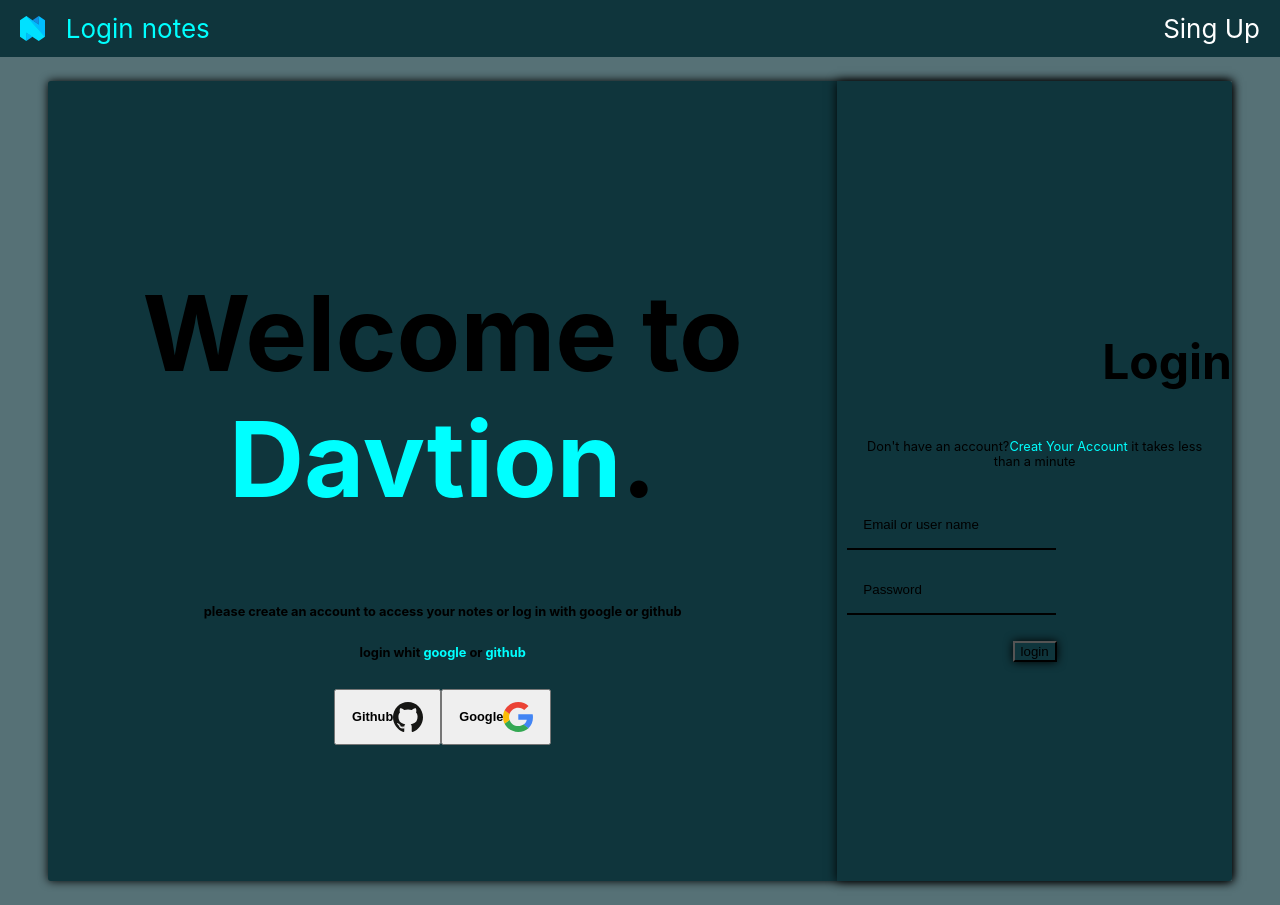
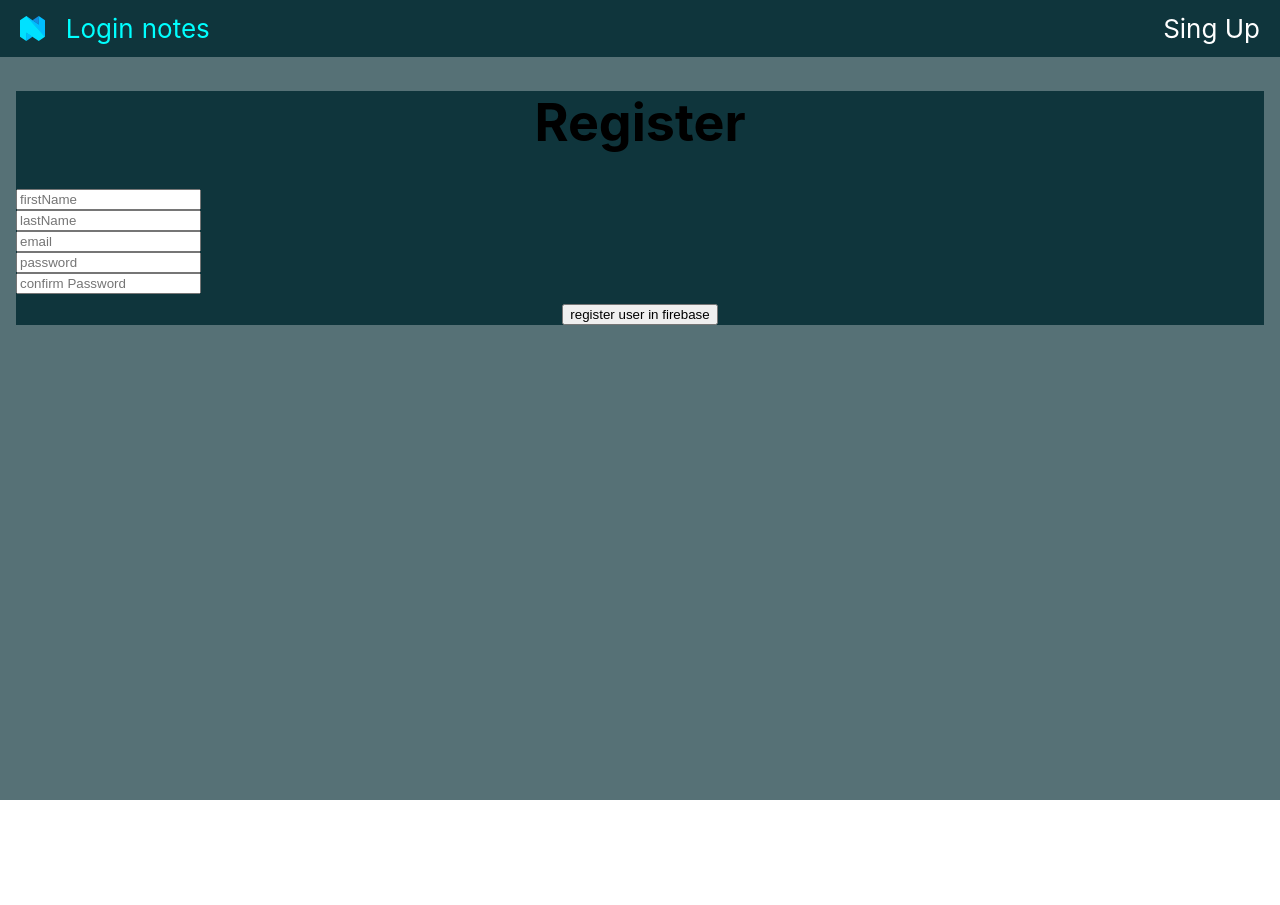
Before and after one commit to IamDavidev/davtioon-firebase, a React (Vite) app: page /register in a window 1280 px wide. Before the commit this address led to /login. After the commit the page ends 800 px from the top, so only its background shows below. Built offline with nearby package versions, Linux system fonts and the light colour scheme.

Commit message:
register user and firebase confgi

```diff
--- a/src/Firebase/config.js
+++ b/src/Firebase/config.js
@@ -16,9 +16,9 @@ const firebaseConfig = {
 
 // Initialize Firebase
 const app = initializeApp(firebaseConfig);
-const db = getFirestore(app);
+// const db = getFirestore(app);
 
-
+export const auth = getAuth(app);
 
 // Get a list of cities from your database
 
--- a/src/Pages/Login/Login.jsx
+++ b/src/Pages/Login/Login.jsx
@@ -3,7 +3,11 @@ import github from '../../Assets/github.svg';
 import google from '../../Assets/google.svg';
 import { useNavigate } from 'react-router';
 import { useDispatch } from 'react-redux';
-import { HandleLogin } from '../../helpers/functionHandles';
+import {
+  HandleLogin,
+  HandleLoginWithGoogle,
+} from '../../helpers/functionHandles';
+import {Link} from 'react-router-dom'
 const Login = () => {
   const dispatch = useDispatch();
   const Navigate = useNavigate();
@@ -12,8 +16,11 @@ const Login = () => {
     Navigate('/home');
   };
   const HandleGoogle = () => {
-    dispatch(HandleLogin("contrasenia_segura","David Sánchez"));
-    console.log("google")
+    dispatch(HandleLogin('contrasenia_segura', 'David Sánchez'));
+    console.log('google');
+  };
+  const handle = () => {
+    HandleLoginWithGoogle()
   }
   return (
     <LoginContainer>
@@ -36,7 +43,7 @@ const Login = () => {
                 <img src={github} alt="" />
               </strong>
             </button>
-            <button onClick={HandleGoogle}>
+            <button onClick={handle}>
               <strong>
                 Google
                 <img src={google} alt="" />
@@ -49,7 +56,7 @@ const Login = () => {
             <h1>Login</h1>
             <p>
               Don't have an account?
-              <a>Creat Your Account </a>
+              <Link to="/register">Creat Your Account </Link>
               it takes less than a minute
             </p>
             <input required type="email" placeholder="Email or user name " />
--- a/src/Pages/Login/StyledLogin.jsx
+++ b/src/Pages/Login/StyledLogin.jsx
@@ -5,6 +5,16 @@ export const LoginContainer = styled.div`
   justify-content: center;
   align-items: center;
   padding: 1.5rem 3rem;
+  button {
+    background: fixed;
+    border: none;
+    margin: 0.3rem;
+    border-bottom: 2px solid ${theme.$secondary};
+    :hover {
+      border-bottom: 2px solid  #0fff;
+      transition: all 0.2s ease-in-out;
+    }
+  }
   .login {
     display: grid;
     grid-template-rows: 45% 5% 50%;
@@ -89,6 +99,15 @@ export const LoginContainer = styled.div`
         color: #000000;
       }
     }
+    button{
+      margin: 1rem;
+      padding: 1rem;
+      border: none;
+      box-shadow:none;
+      font-size: 1.2rem;
+      text-transform: uppercase;
+      border-bottom: 2px solid ${theme.$secondary};
+    }
   }
   @media (min-width: 900px) {
     .loginForm {
@@ -101,11 +120,6 @@ export const LoginContainer = styled.div`
         font-size: 3rem;
         text-align: end;
       }
-      button {
-        background: #0f353c;
-        box-shadow: 20px 20px 60px #0d2d33, -20px -20px 60px #113d45;
-        box-shadow: 0px 0px 10px #000;
-      }
       input {
         padding: 1rem;
       }
--- /dev/null
+++ b/src/Pages/RegisterUser/Register.jsx
@@ -0,0 +1,45 @@
+import { StyledRegister } from './StyledRegister';
+
+const Register = () => {
+  const HandleRegister = (evt) => {
+    evt.preventDefault();
+    const firstName = evt.target.firstName.value;
+    const lastName = evt.target.lastName.value;
+    const email = evt.target.email.value
+    const password = evt.target.password.value
+    const confirmPassword = evt.target.confirmPassword.value
+    const user = {
+        firstName,
+        lastName,
+        email,
+        password,
+        confirmPassword
+    }
+    console.log(user)
+
+  };
+  return (
+    <StyledRegister>
+      <h1>Register</h1>
+      <form onSubmit={HandleRegister}>
+        <input type="text" name="firstName" placeholder="firstName" />
+
+        <input type="text" name="lastName" placeholder="lastName" />
+
+        <input type="text" name="email" placeholder="email" />
+
+        <input type="password" name="password" placeholder="password" />
+
+        <input
+          type="password"
+          name="confirmPassword"
+          placeholder="confirm Password"
+        />
+
+        <button>register user in firebase</button>
+      </form>
+    </StyledRegister>
+  );
+};
+
+export default Register;
--- /dev/null
+++ b/src/Pages/RegisterUser/StyledRegister.js
@@ -0,0 +1,15 @@
+import styled from 'styled-components';
+import { theme } from '../../StyledMain';
+
+export const StyledRegister = styled.div`
+    background-color: ${theme.$primary};
+    margin:1rem;
+    .inputRegister{
+        text-align:left;
+        margin:1rem;
+        color:${theme.$secondary};
+    }
+    input{
+        display:block;
+    }
+`
--- a/src/Routes/Routes.jsx
+++ b/src/Routes/Routes.jsx
@@ -3,6 +3,7 @@ import Login from '../Pages/Login/Login';
 import Home from '../Pages/Home/Home';
 import NavBar from '../components/Navbar/NavBar';
 import Notes from '../Pages/Notes/Notes';
+import Register from '../Pages/RegisterUser/Register';
 
 const AppRoutes = () => {
   return (
@@ -14,6 +15,7 @@ const AppRoutes = () => {
         <Route path="/login" element={<Login />} />
         <Route path="/home" element={<Home />} />
         <Route path="/notes" element={<Notes />} />
+        <Route path="/register" element={<Register />} />
       </Routes>
     </BrowserRouter>
   );
--- a/src/helpers/functionHandles.js
+++ b/src/helpers/functionHandles.js
@@ -1,21 +1,25 @@
 import { useNavigate } from 'react-router-dom';
 import types from './types';
-import { getAuth, signInWithPopup, GoogleAuthProvider } from 'firebase/auth';
+import { signInWithPopup, GoogleAuthProvider } from 'firebase/auth';
+import { auth } from '../Firebase/config';
 
 export const HandleHome = () => {
   const Navigate = useNavigate();
   Navigate('/home');
 };
 
-const HandleLoginWithGoogle = () => {
-  const auth = getAuth();
+export const HandleLoginWithGoogle = () => {
+  const provider = new GoogleAuthProvider();
   signInWithPopup(auth, provider)
     .then((res) => {
-      const credential = GoogleAuthProvider.credentialFromResult(res);
-      console.log(credential);
-      const token = credential.accessToken;
-      const user = result && result.user;
-      console.log(user);
+        console.log(res);
+        console.log(res.user.displayName);
+        console.log(res.user.email);
+        console.log(res.user.photoURL);
+        console.log(res.user.uid);
+        console.log(res.user.emailVerified);
+        console.log(res.user.providerData);
+      // console.log(res);
     })
     .catch((err) => {
       const errorCode = error.code;
@@ -23,6 +27,7 @@ const HandleLoginWithGoogle = () => {
       const email = error.email;
       const credential = GoogleAuthProvider.credentialFromResult(error);
     });
+  // };
 };
 
 export const HandleLogin = (id, name) => {
```
